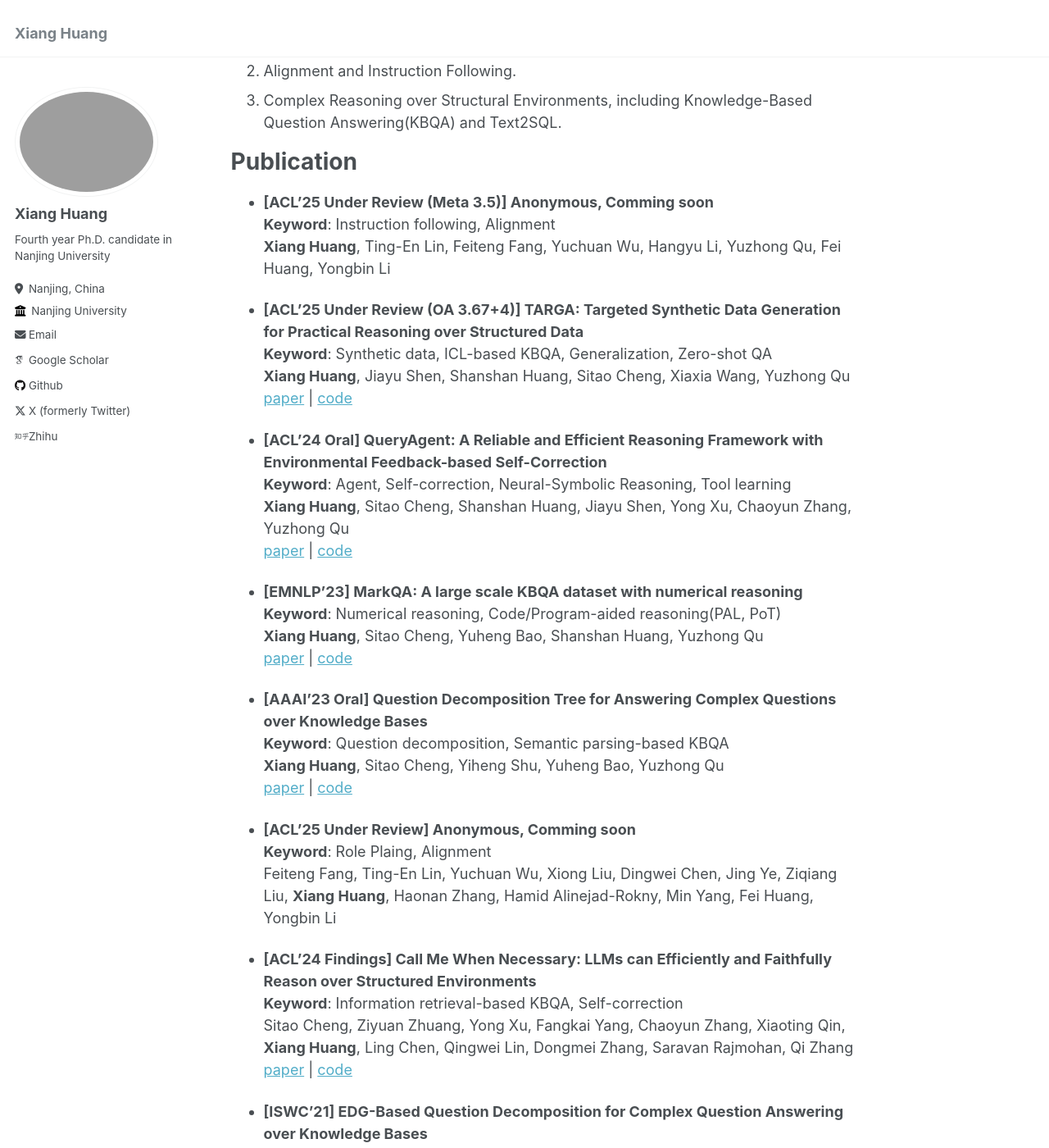
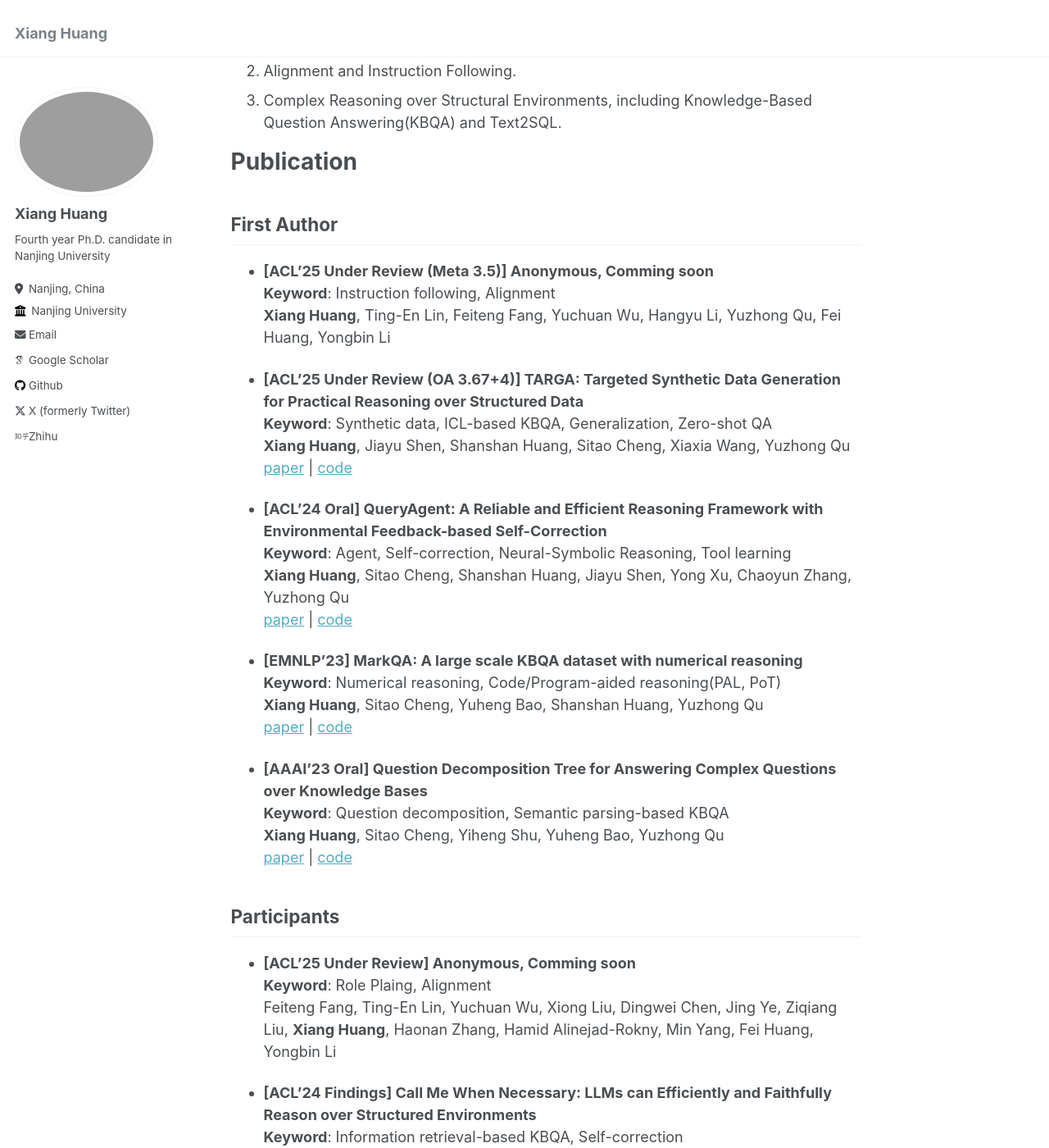
Before and after one commit to cdhx/cdhx.github.io, a Jekyll site: the page built from _pages/about.md, in a window 1280 px wide and 1400 px high, scrolled down 422 px. Shown: the whole window at 82% size. Built offline with Jekyll 4.4.1, drawn with Linux system fonts in a browser that asks for light colours; some web fonts are replaced.

Commit message:
Update about.md

```diff
--- a/_pages/about.md
+++ b/_pages/about.md
@@ -24,6 +24,7 @@ Research Interest
 Publication
 ===
 
+## First Author
 
 - **[ACL'25 Under Review (Meta 3.5)] Anonymous, Comming soon** <br/>
 **Keyword**: Instruction following, Alignment<br/>
@@ -46,6 +47,8 @@ Publication
 **Keyword**: Question decomposition, Semantic parsing-based KBQA<br/>
 **Xiang Huang**, Sitao Cheng, Yiheng Shu, Yuheng Bao, Yuzhong Qu  <br/>
 [paper](https://ojs.aaai.org/index.php/AAAI/article/view/26519/26291) \| [code](https://github.com/cdhx/QDTQA)
+
+## Participants
 
 - **[ACL'25 Under Review] Anonymous, Comming soon** <br/>
 **Keyword**: Role Plaing, Alignment<br/>
```
